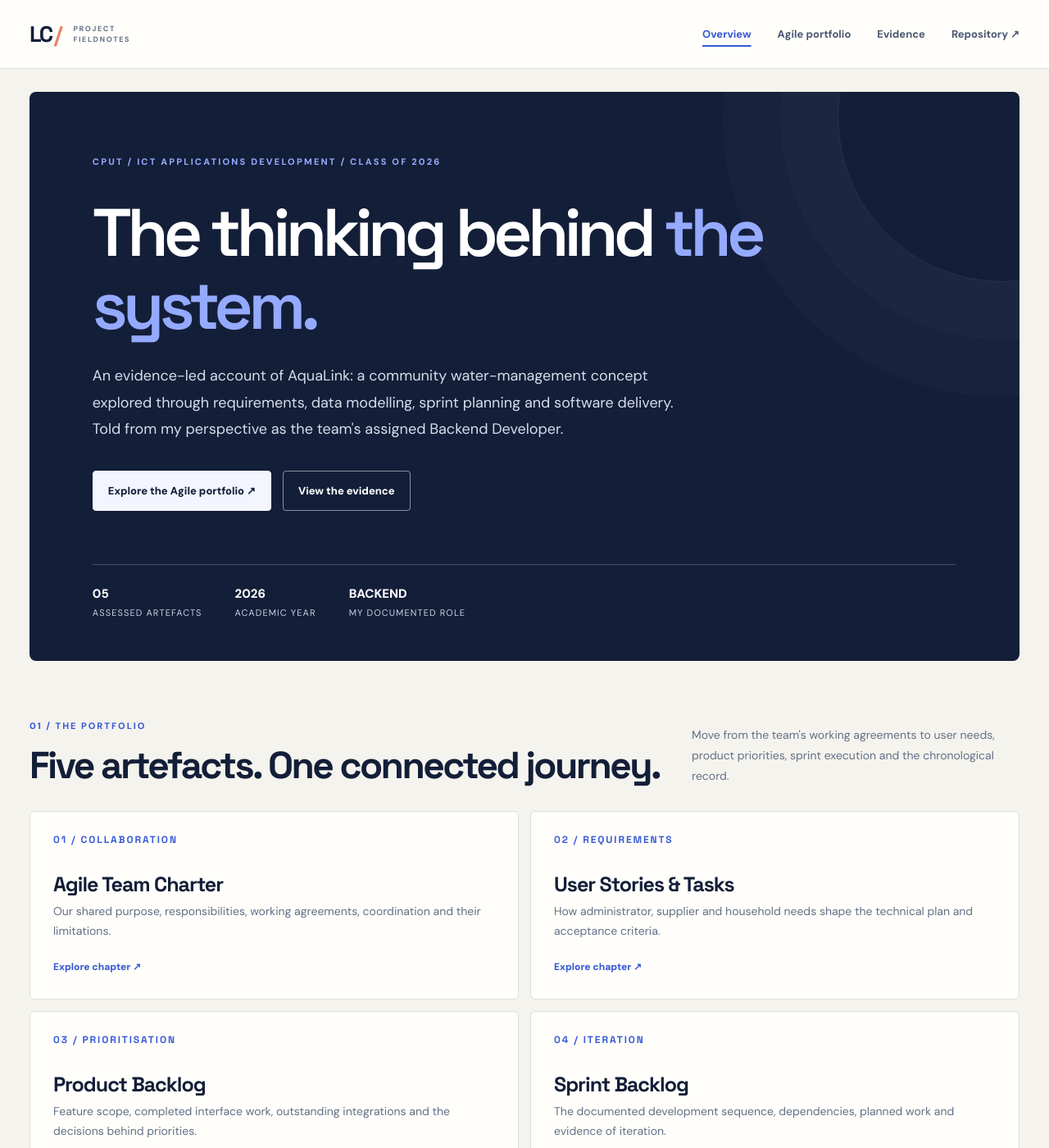
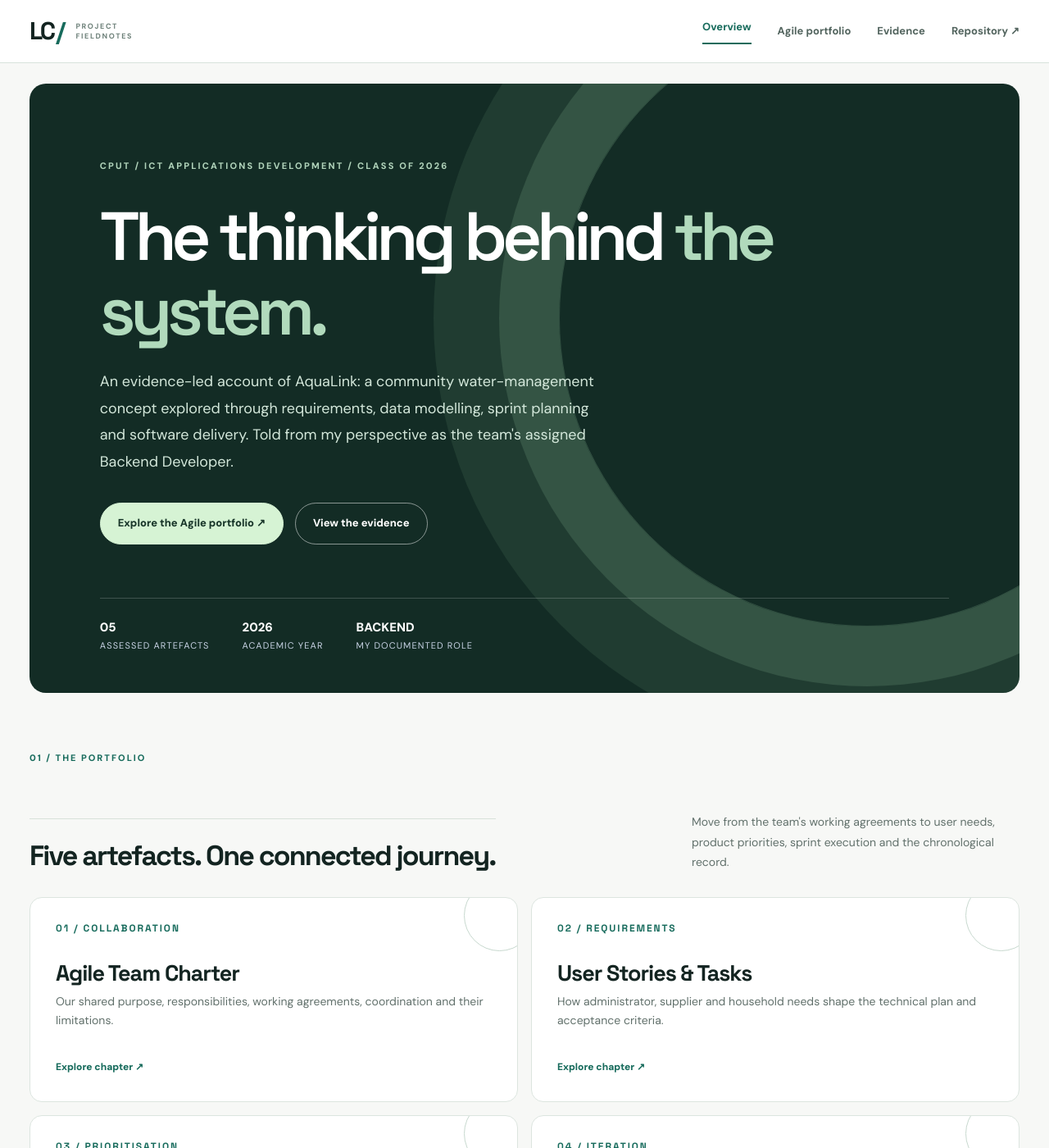
Before and after one commit to leeroy-chakanyuka/professional-portfolio, a Jekyll site: the page built from index.md, in a window 1280 px wide and 1400 px high. Shown: the whole window at 82% size. Built offline with Jekyll 4.4.1, drawn with Linux system fonts in a browser that asks for light colours.

Commit message:
Enhance assets/css/portfolio.css for AquaLink evidence redesign

```diff
--- a/assets/css/portfolio.css
+++ b/assets/css/portfolio.css
@@ -144,3 +144,66 @@ img{max-width:100%;height:auto}
  .footer-inner>div:last-child{align-items:flex-start;margin-top:20px}
 }
 @media(prefers-reduced-motion:reduce){html{scroll-behavior:auto}*{transition:none!important}}
+/* 2026 evidence portfolio refresh: independent editorial design */
+:root{--paper:#f7f8f6;--surface:#ffffff;--ink:#192323;--deep:#132421;--muted:#62716c;--accent:#176b5c;--accent-soft:#e5f1ed;--warm:#d77b45;--line:#dce5df;--soft:#eef3ef;--radius:14px;--display:"Space Grotesk",system-ui,sans-serif}
+body{background:var(--paper);color:var(--ink);line-height:1.75}
+.site-header{position:sticky;top:0;background:#fffffff0;backdrop-filter:blur(18px);border-bottom-color:#d8e3db}
+.nav-shell{min-height:76px}
+.brand-symbol{letter-spacing:-.09em;font-size:30px}
+.brand-punctuation{color:var(--accent)}
+.brand-caption{color:#6d8079}
+.primary-nav a{color:#53655f}
+.primary-nav a[aria-current]{text-decoration:none;border-bottom:2px solid var(--accent);padding-bottom:7px}
+.page-masthead{position:relative;padding:55px 0 52px;border-color:#dbe4dc}
+.page-masthead:before{content:"FIELD NOTES / 2026";position:absolute;right:0;bottom:21px;font-size:9px;letter-spacing:.25em;font-weight:800;color:#a8b6ac}
+.page-masthead h1{font-size:clamp(45px,6vw,79px);letter-spacing:-.075em;max-width:920px}
+.masthead-description{font-size:17px;max-width:720px}
+.kicker,.section-index,.small-label{color:var(--accent)}
+.chapter-rail{top:91px;max-height:calc(100vh - 100px);padding-top:45px}
+.chapter-rail a{border-bottom-color:#e4eae5;border-radius:8px;padding:12px 11px;transition:background .2s ease,color .2s ease}
+.chapter-rail a:hover,.chapter-rail a[aria-current]{background:#deeee6}
+.chapter-rail a[aria-current]{box-shadow:inset 3px 0 0 var(--accent)}
+.rail-foot{border-top:1px solid var(--line);margin-top:20px;padding-top:22px}
+.layout-grid:has(.chapter-rail){grid-template-columns:225px minmax(0,1fr);gap:70px}
+.content-shell{max-width:960px;padding-top:40px}
+.content-shell h2{margin-top:64px;border-top:1px solid #d8e2da;padding-top:25px;font-size:clamp(25px,2.8vw,34px)}
+.content-shell h3{color:var(--deep)}
+.content-shell table{border:1px solid var(--line);border-radius:12px;background:white;font-size:13px;width:100%;box-shadow:0 5px 22px #243b2910}
+.content-shell th{background:#e8f0eb;color:#245247;letter-spacing:.06em}
+.content-shell tr:nth-child(even) td{background:#f8fbf8}
+.content-shell th,.content-shell td{padding:15px}
+.content-shell blockquote,.source-note{background:#e7f2eb;border-color:#85b4a2;color:#285749;border-radius:0 10px 10px 0}
+.content-shell img{border-radius:12px;box-shadow:0 14px 34px #172d2320}
+.content-shell :is(a,button){text-underline-offset:5px}
+.content-shell :is(p,li){overflow-wrap:break-word}
+.landing-hero{border-radius:20px;margin-top:25px;background:#132c25;min-height:610px;padding:85px clamp(28px,6.7vw,90px) 48px}
+.landing-hero:before{content:"";position:absolute;right:-190px;top:-90px;width:750px;height:750px;border:1px solid #7fae8a44;border-radius:50%;box-shadow:0 0 0 73px #8dba9630,0 0 0 153px #8dba961c;pointer-events:none}
+.landing-hero:after{content:"";position:absolute;right:6%;bottom:31%;width:60px;height:60px;background:#d1ebcc;border-radius:50%;box-shadow:0 0 0 12px #d1ebcc22}
+.landing-hero .hero-overline{color:#b1d4bb}
+.landing-hero h1{font-size:clamp(48px,6.5vw,91px);max-width:830px;letter-spacing:-.075em;position:relative;z-index:1}
+.landing-hero h1 em{color:#b1dabc}
+.landing-hero .lead{max-width:620px;color:#d3e7da;position:relative;z-index:1}
+.button-link{border-radius:100px;padding:13px 21px;transition:transform .2s ease}
+.button-link--primary{background:#d6f3d4;border-color:#d6f3d4;color:#183529}
+.button-link:hover{background:#b9e7c1;color:#183529;transform:translateY(-2px)}
+.hero-meta{position:relative;z-index:1;border-top-color:#ffffff30}
+.section-heading{margin-top:4px}
+.dossier-grid{gap:16px}
+.dossier-card{border-radius:15px;padding:31px;min-height:250px;position:relative;overflow:hidden}
+.dossier-card:after{content:"";position:absolute;right:-22px;top:-22px;width:85px;height:85px;border:1px solid #c7d8ce;border-radius:50%}
+.dossier-card:hover{border-color:#80b6a3;box-shadow:0 18px 40px #1f3f2e16}
+.dossier-card .count,.dossier-card .card-footer{color:var(--accent)}
+.dossier-card h3{font-size:27px}
+.wide-band{background:#e7efe7;border-color:#ccdecf;border-radius:17px;padding:42px;gap:44px}
+.wide-band .fact strong{color:#14362a}
+.fact-list{grid-template-columns:1fr;gap:14px}
+.fact-list .fact{padding:10px 0 10px 17px}
+.chapter-card-grid a{border-radius:12px;background:white;transition:transform .2s ease}
+.chapter-card-grid a:hover{transform:translateY(-2px)}
+.mini-grid>div{background:#eaf0ec;border-radius:8px}
+.site-footer{background:#152a23;color:#fff;border:none}
+.footer-inner strong{color:#e5f5e8}
+.footer-inner p,.footer-inner>div:last-child{color:#b6cabe}
+.site-footer a{color:#d8f2d6}
+@media(max-width:1020px){.layout-grid:has(.chapter-rail){display:block}.chapter-rail{position:static;max-height:none;top:auto;padding-top:16px}.chapter-rail a{border-radius:100px}.page-masthead:before{display:none}}
+@media(max-width:700px){.site-header{position:relative}.landing-hero{min-height:auto;border-radius:14px;padding:53px 25px 30px}.landing-hero:before{right:-420px;top:-150px}.landing-hero:after{display:none}.landing-hero h1{font-size:clamp(43px,12vw,61px)}.page-masthead{padding:30px 0}.page-masthead h1{font-size:clamp(40px,11vw,56px)}.dossier-card{min-height:200px;padding:25px}.content-shell table{font-size:12px}.content-shell th,.content-shell td{padding:11px}.wide-band{padding:25px}.nav-shell{padding:13px 18px}.primary-nav{gap:17px}}
```
